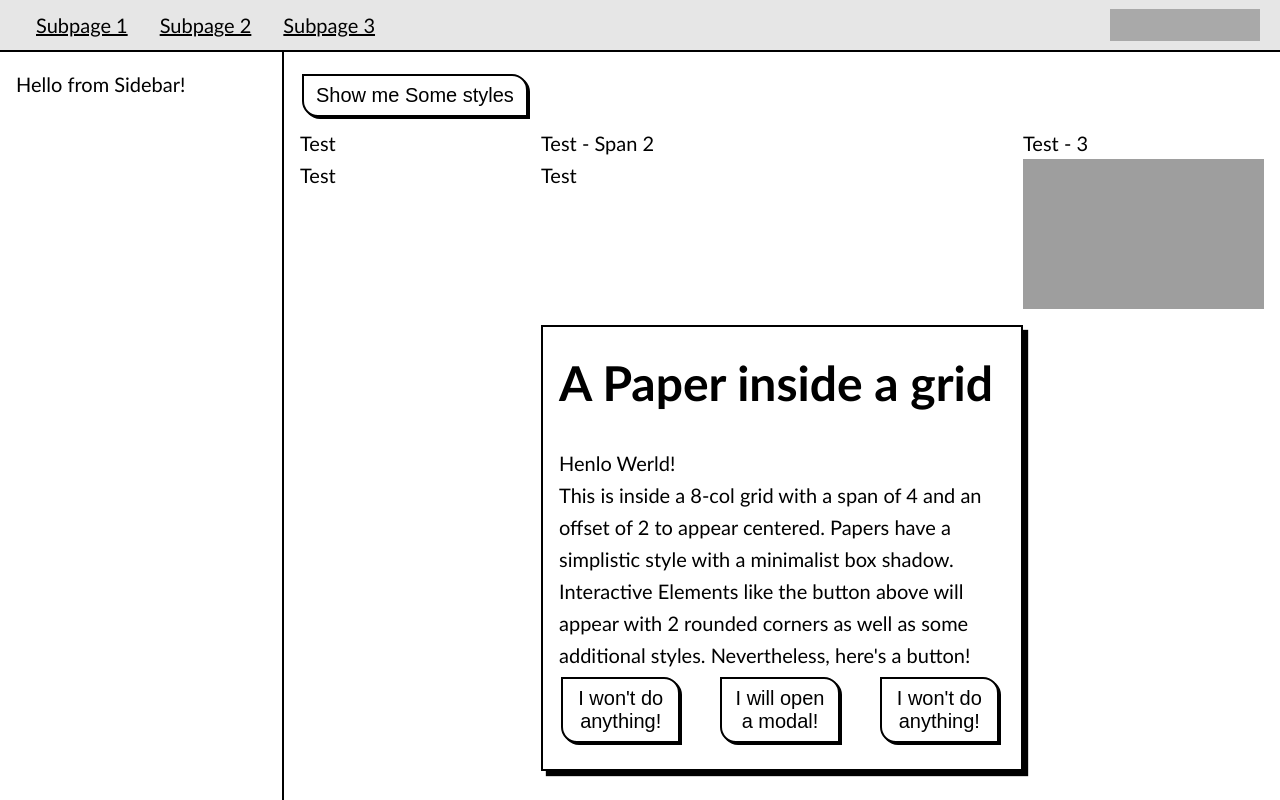
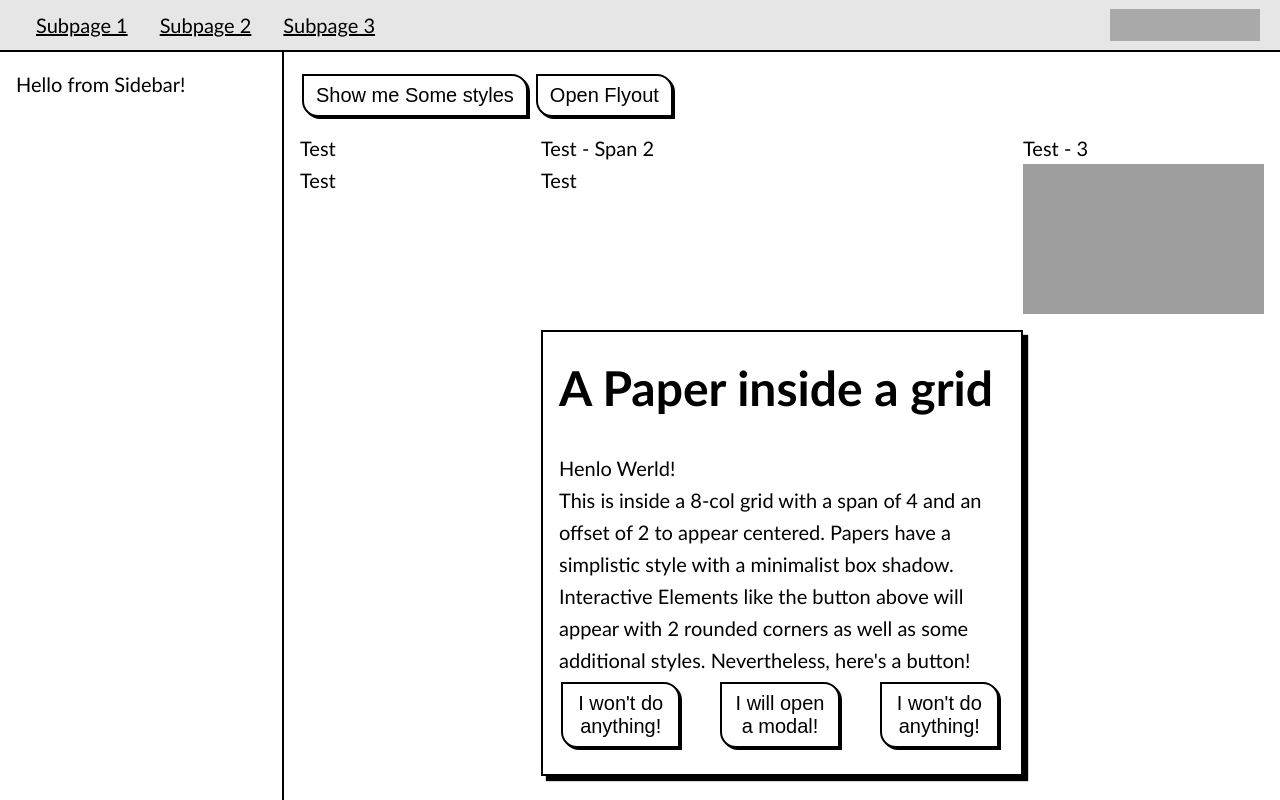
Before and after one commit to TheTaz25/scribble, a Vue app: page / in a window 1280 px wide. Shown: the top 800 px of the page. Built offline with nearby package versions, Linux system fonts and the light colour scheme; grey boxes are pictures that could not be loaded.

Commit message:
feat: add flyout and float scribbles

```diff
--- a/src/App.vue
+++ b/src/App.vue
@@ -14,9 +14,12 @@ import ScribbleBlock from './components/Scribble/ScribbleBlock.vue';
 import ScribbleSidebar from './components/Scribble/ScribbleSidebar.vue';
 import ScribbleModal from './components/Scribble/ScribbleModal.vue';
 import ScribbleInput from './components/Scribble/ScribbleInput.vue';
+import ScribbleFloat from './components/Scribble/ScribbleFloat.vue';
+import ScribbleFlyout from './components/Scribble/ScribbleFlyout.vue';
 
 const showCustomStyles = ref(false);
 const showModal = ref(false);
+const showFlyout = ref(false);
 </script>
 
 <!-- Wrapper!?
@@ -44,10 +47,15 @@ const showModal = ref(false);
   </ScribbleHead>
   <ScribbleFlex>
     <ScribbleSidebar> Hello from Sidebar! </ScribbleSidebar>
-    <main>
-      <ScribbleButton @click="showCustomStyles = !showCustomStyles">
-        Show me Some styles
-      </ScribbleButton>
+    <main style="position: relative;">
+      <ScribbleFloat inline="start" block="start" style="z-index: 5;">
+        <ScribbleButton @click="showCustomStyles = !showCustomStyles">
+          Show me Some styles
+        </ScribbleButton>
+        <ScribbleButton @click="showFlyout = !showFlyout" >
+          Open Flyout
+        </ScribbleButton>
+      </ScribbleFloat>
       <StyleInject
         v-if="showCustomStyles"
         root-color="rgb(250,250,180)"
@@ -55,7 +63,7 @@ const showModal = ref(false);
         This is a test!
       </StyleInject>
       <br>
-      <ScribbleGrid :grid-size="4">
+      <ScribbleGrid :grid-size="4" style="margin-block-start: 2rem;">
         <ScribbleGridItem :span="1">
           Test
         </ScribbleGridItem>
@@ -134,6 +142,9 @@ const showModal = ref(false);
     <ScribbleInput label="Example Input"/>
     <ScribbleInput label="Example Input 2"/>
   </ScribbleModal>
+  <ScribbleFlyout :open="showFlyout" from="block-start">
+
+  </ScribbleFlyout>
 </template>
 
 <style>
--- /dev/null
+++ b/src/components/Scribble/ScribbleFloat.vue
@@ -0,0 +1,51 @@
+<template>
+  <div
+    class="float"
+    :class="{
+    'inline-end': inline === 'end',
+    'inline-start': inline === 'start',
+    'block-start': block === 'start',
+    'block-end': block === 'end',
+  }">
+    <slot />
+  </div>
+</template>
+
+<script setup lang="ts">
+import { computed } from 'vue';
+
+interface FloatProps {
+  inline: 'start' | 'end';
+  block: 'start' | 'end';
+  offset?: string;
+}
+
+const props = defineProps < FloatProps > ();
+const offset = computed(() => {
+  if (props.offset) return props.offset;
+  return `var(--input-space)`
+})
+</script>
+
+<style scoped lang="scss">
+.float {
+  position: absolute;
+  --offset: v-bind(offset);
+
+  &.inline-start {
+    left: var(--offset);
+  }
+
+  &.inline-end {
+    right: var(--offset);
+  }
+
+  &.block-start {
+    top: var(--offset);
+  }
+
+  &.block-end {
+    bottom: var(--offset);
+  }
+}
+</style>
--- /dev/null
+++ b/src/components/Scribble/ScribbleFlyout.vue
@@ -0,0 +1,81 @@
+<template>
+  <section
+    class="flyout"
+    :class="{
+      'from-inline-start': from === 'inline-start',
+      'from-inline-end': from === 'inline-end',
+      'from-block-start': from === 'block-start',
+      'from-block-end': from === 'block-end',
+      open: open,
+    }"
+  >
+    <slot />
+  </section>
+</template>
+
+<script setup lang="ts">
+interface FlyoutProps {
+  from?: 'inline-start' | 'inline-end' | 'block-start' | 'block-end';
+  open?: boolean;
+}
+
+defineProps<FlyoutProps>();
+</script>
+
+<style scoped lang="scss">
+.flyout {
+  position: fixed;
+  --width: 300px;
+  border-radius: var(--unit-space);
+  border: 2px solid black;
+  background-color: white;
+
+  &.from-inline-start {
+    transition: left 333ms cubic-bezier(0.175, 0.885, 0.32, 1.275);
+    left: calc(-1 * var(--width) - 5rem);
+    width: var(--width);
+    height: calc(100vh - 4rem);
+    top: 2rem;
+
+    &.open {
+      left: 2rem;
+    }
+  }
+
+  &.from-inline-end {
+    transition: right 333ms cubic-bezier(0.175, 0.885, 0.32, 1.275);
+    right: calc(-1 * var(--width) - 5rem);
+    width: var(--width);
+    height: calc(100vh - 4rem);
+    top: 2rem;
+
+    &.open {
+      right: 2rem;
+    }
+  }
+
+  &.from-block-start {
+    transition: top 333ms cubic-bezier(0.175, 0.885, 0.32, 1.275);
+    top: calc(-1 * var(--width) - 5rem);
+    height: var(--width);
+    width: calc(100vw - 4rem);
+    left: 2rem;
+
+    &.open {
+      top: 2rem;
+    }
+  }
+
+  &.from-block-end {
+    transition: bottom 333ms cubic-bezier(0.175, 0.885, 0.32, 1.275);
+    bottom: calc(-1 * var(--width) - 5rem);
+    height: var(--width);
+    width: calc(100vw - 4rem);
+    left: 2rem;
+
+    &.open {
+      bottom: 2rem;
+    }
+  }
+}
+</style>
--- a/src/index.ts
+++ b/src/index.ts
@@ -11,6 +11,8 @@ import ScribbleLink from "./components/Scribble/ScribbleLink.vue";
 import ScribbleModal from "./components/Scribble/ScribbleModal.vue";
 import ScribblePaper from "./components/Scribble/ScribblePaper.vue";
 import ScribbleSidebar from "./components/Scribble/ScribbleSidebar.vue";
+import ScribbleFloat from "./components/Scribble/ScribbleFloat.vue";
+import ScribbleFlyout from "./components/Scribble/ScribbleFlyout.vue";
 
 export {
   ScribbleBlock,
@@ -26,4 +28,6 @@ export {
   ScribbleModal,
   ScribblePaper,
   ScribbleSidebar,
+  ScribbleFloat,
+  ScribbleFlyout,
 };
```
